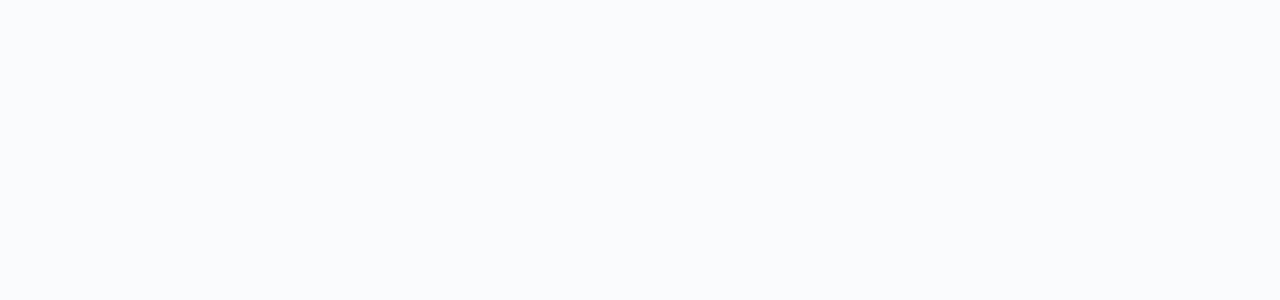
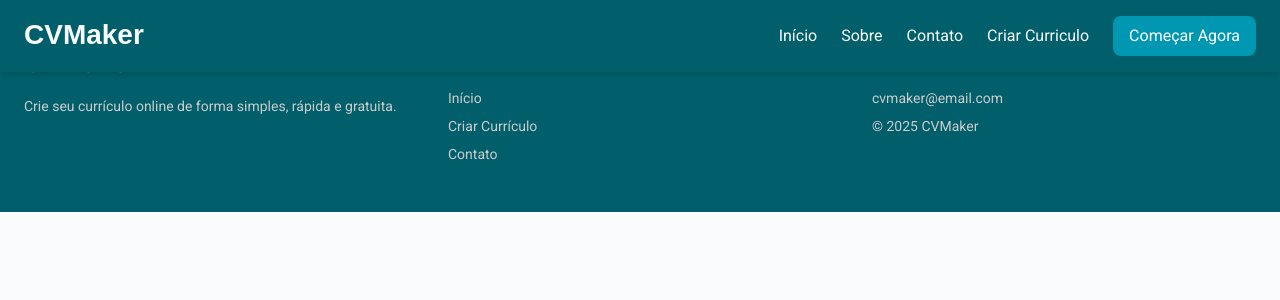
Before and after one commit to ArthurOliv2/cvmaker, a React (Vite) app: page /criar-curriculo in a window 1280 px wide. Before the commit this address had no page. Shown: the top 300 px of the page. Built offline with nearby package versions, Linux system fonts and the light colour scheme.

Commit message:
acrescenta nova funcionalidade 'CRIAR CURRICULO'

```diff
--- a/src/App.jsx
+++ b/src/App.jsx
@@ -2,6 +2,7 @@ import { Routes, Route } from "react-router-dom";
 import Home from "./pages/Home";
 import Sobre from "./pages/Sobre";
 import Contato from "./pages/Contato";
+import CriarCurriculo from "./pages/CriarCurriculo";
 
 function App() {
     return(
@@ -9,6 +10,7 @@ function App() {
             <Route path="/" element={<Home />} />
             <Route path="/sobre" element={<Sobre />} />
             <Route path="/contato" element={<Contato />} />
+            <Route path="/criar-curriculo" element={<CriarCurriculo />} />
         </Routes>
     )
 }
--- /dev/null
+++ b/src/pages/CriarCurriculo/index.jsx
@@ -0,0 +1,13 @@
+import Navbar from "../../components/NavBar";
+import Footer from "../../components/Footer";
+
+function CriarCurriculo() {
+    return(
+        <>
+            <Navbar />
+            <Footer />
+        </>
+    );
+}
+
+export default CriarCurriculo;
```
